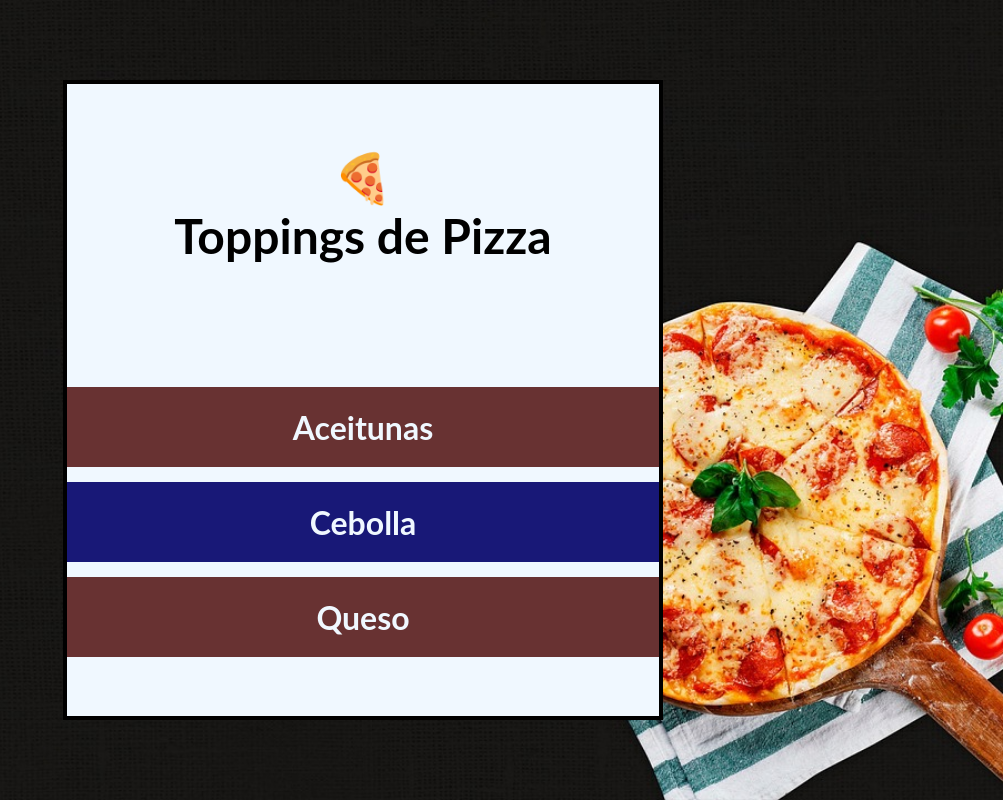
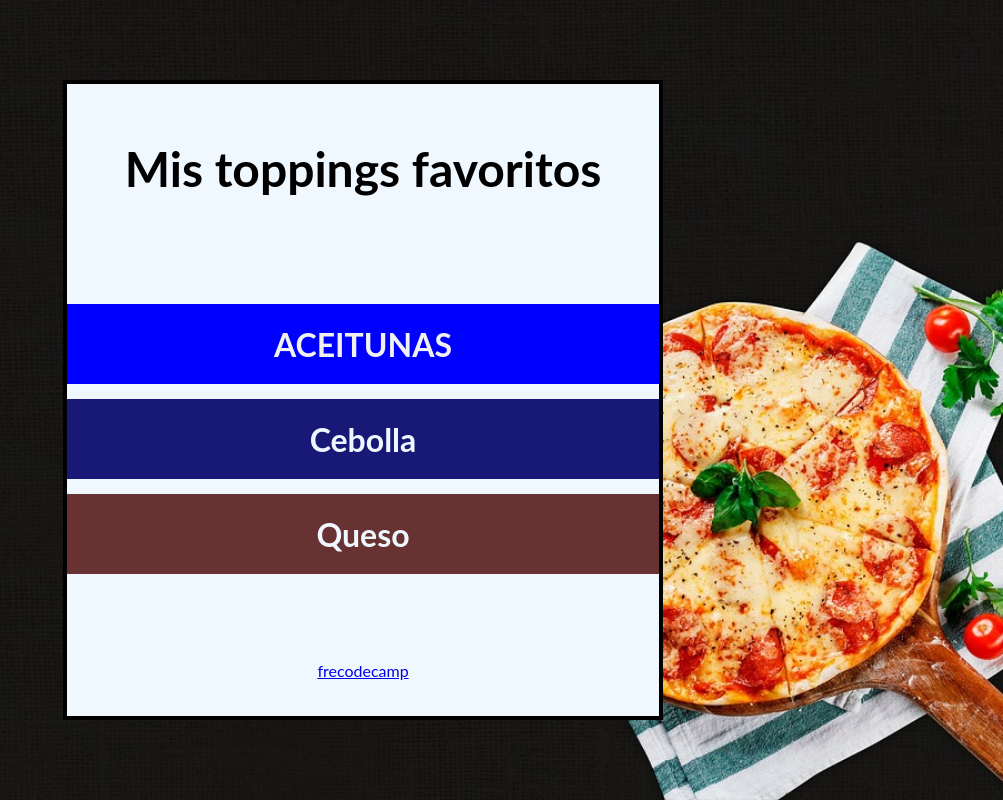
Before and after one commit to ZenenContreras/JavaScript, a plain HTML site: page DOM/toppings-de-pizza/index.html in a window 1280 px wide. Shown: the whole page, without its empty margins (277-1280 px from the left). Drawn offline with Linux system fonts and the light colour scheme.

Commit message:
Refactorizar clases de toppings en index.html y agregar selección de elementos en script.js

```diff
--- a/DOM/toppings-de-pizza/index.html
+++ b/DOM/toppings-de-pizza/index.html
@@ -14,6 +14,7 @@
             <li class= "toppings azul"id="cebolla">Cebolla</li>
             <li class= "toppings rojo"id="queso">Queso</li>
         </ul>
+        <a href="https://www.freecodecamp.org/espanol/">frecodecamp</a>
     </div>
     <script src="script.js"></script>
 </body>
--- a/DOM/toppings-de-pizza/script.js
+++ b/DOM/toppings-de-pizza/script.js
@@ -30,7 +30,51 @@ console.log(rojo)
 
 const aceituna = document.querySelector("#aceitunas")
 const toppings = document.querySelector(".toppings")
+
 console.log(aceituna)
 console.log(toppings)
 
+const roppingRojo = document.querySelector(".toppings:not(.rojo)")
+
+console.log( roppingRojo)
+
 //Selecciona todos que cumpla con el criterio
+
+const toppingsAzul = document.querySelectorAll(".toppings.rojo")
+
+console.log(toppingsAzul)
+console.log(toppingsAzul[0])
+
+const primerTopping = document.querySelector(".toppings")
+console.log(primerTopping)
+
+primerTopping.style.backgroundColor = "blue"
+primerTopping.style.color = "#f1f1f1";
+primerTopping.style.textTransform = "uppercase"
+
+console.log(primerTopping.style)
+
+//Seleccionar el texto
+
+const listaToppings = document.getElementById("lista-toppings")
+console.log(listaToppings)
+console.log(listaToppings.innerText)
+
+//formato en el que esta en el documento. incluyendo los espacios
+
+console.log(listaToppings.textContent)
+
+//toda la estructura
+console.log(listaToppings.innerHTML)
+
+//modificar el texto
+
+const titulo1 = document.getElementById("titulo")
+
+titulo1.innerText = "Mis toppings favoritos"
+
+//modifica atributos de un elemento
+
+const enlaces = document.getElementsByTagName("a")
+
+console.log(enlaces[0].setAttribute("href","https://www.freecodecamp.org"))
```
